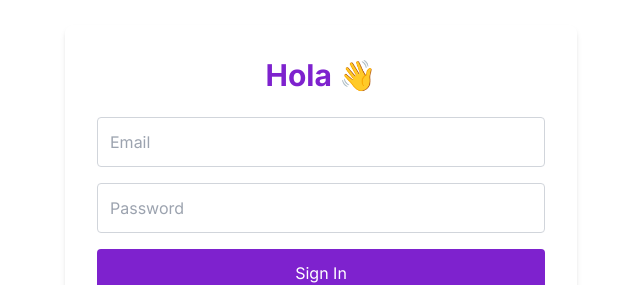
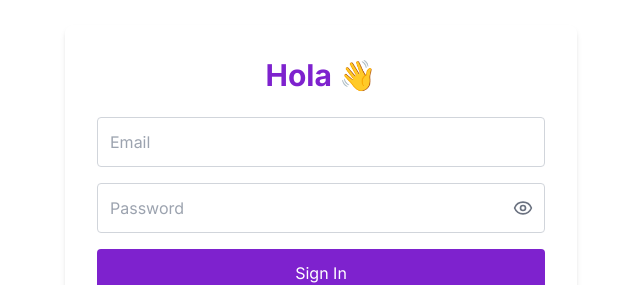
Before and after one commit to shubhamwagh2544/settleup-v0, a React (Vite) app in the folder client/: page /signin in a window 1280 px wide. Shown: the part 201-486 px from the top of the page, without its empty margins (319-959 px from the left). Built offline with nearby package versions, Linux system fonts and the light colour scheme; no server answers.

Commit message:
password visibility eye toggle - signin signup

```diff
--- a/client/src/components/SignIn.tsx
+++ b/client/src/components/SignIn.tsx
@@ -1,6 +1,7 @@
 import React, { useState } from 'react';
 import axios, { AxiosResponse } from 'axios';
 import { Link, useNavigate } from 'react-router-dom';
+import { Eye, EyeOff } from "lucide-react";
 import BACKEND_URL from '../config.ts';
 import { toast } from 'sonner';
 import { useSocket } from '@/SocketProvider.tsx';
@@ -11,6 +12,7 @@ export default function SignIn() {
         email: '',
         password: '',
     });
+    const [showPassword, setShowPassword] = useState(false);
     const navigate = useNavigate();
     const socket = useSocket();
 
@@ -83,14 +85,23 @@ export default function SignIn() {
                         required
                         onChange={handleInputChange}
                     />
+                    <div className="relative w-full">
                         <input
-                        type="password"
+                            type={showPassword ? "text" : "password"}
                             name="password"
                             placeholder="Password"
-                        className="p-3 border border-gray-300 rounded"
+                            className="p-3 pr-10 border border-gray-300 rounded w-full"
                             required
                             onChange={handleInputChange}
                         />
+                        <button
+                            type="button"
+                            onClick={() => setShowPassword((prev) => !prev)}
+                            className="absolute right-3 top-1/2 transform -translate-y-1/2 text-gray-500"
+                        >
+                            {showPassword ? <EyeOff size={20} /> : <Eye size={20} />}
+                        </button>
+                    </div>
                     <button
                         type="submit"
                         className="bg-purple-700 text-white p-3 rounded hover:bg-purple-800"
@@ -102,7 +113,7 @@ export default function SignIn() {
                 <div className="text-center mt-5">
                     <span className="text-sm">
                         Don't Have an Account ?
-                        <Link to="/" className="text-purple-700 hover:underline">
+                        <Link to="/signup" className="text-purple-700 hover:underline">
                             {' '}
                             Sign Up{' '}
                         </Link>
--- a/client/src/components/SignUp.tsx
+++ b/client/src/components/SignUp.tsx
@@ -5,6 +5,7 @@ import { toast } from 'sonner';
 import BACKEND_URL from '../config.ts';
 import { useSocket } from '@/SocketProvider.tsx';
 import { get } from 'lodash';
+import { Eye, EyeOff } from 'lucide-react';
 
 export default function SignUp() {
     const [state, setState] = useState({
@@ -13,6 +14,7 @@ export default function SignUp() {
         email: '',
         password: '',
     });
+    const [showPassword, setShowPassword] = useState(false);
     const navigate = useNavigate();
     const socket = useSocket();
 
@@ -84,14 +86,23 @@ export default function SignUp() {
                         required
                         onChange={handleInputChange}
                     />
+                    <div className="relative w-full">
                         <input
-                        type="password"
+                            type={showPassword ? "text" : "password"}
                             name="password"
                             placeholder="Password"
-                        className="p-3 border border-gray-300 rounded"
+                            className="p-3 pr-10 border border-gray-300 rounded w-full"
                             required
                             onChange={handleInputChange}
                         />
+                        <button
+                            type="button"
+                            onClick={() => setShowPassword((prev) => !prev)}
+                            className="absolute right-3 top-1/2 transform -translate-y-1/2 text-gray-500"
+                        >
+                            {showPassword ? <EyeOff size={20} /> : <Eye size={20} />}
+                        </button>
+                    </div>
                     <button
                         type="submit"
                         className="bg-purple-700 text-white p-3 rounded hover:bg-purple-800"
```
Lines whose indentation alone changed are shown as unchanged.
